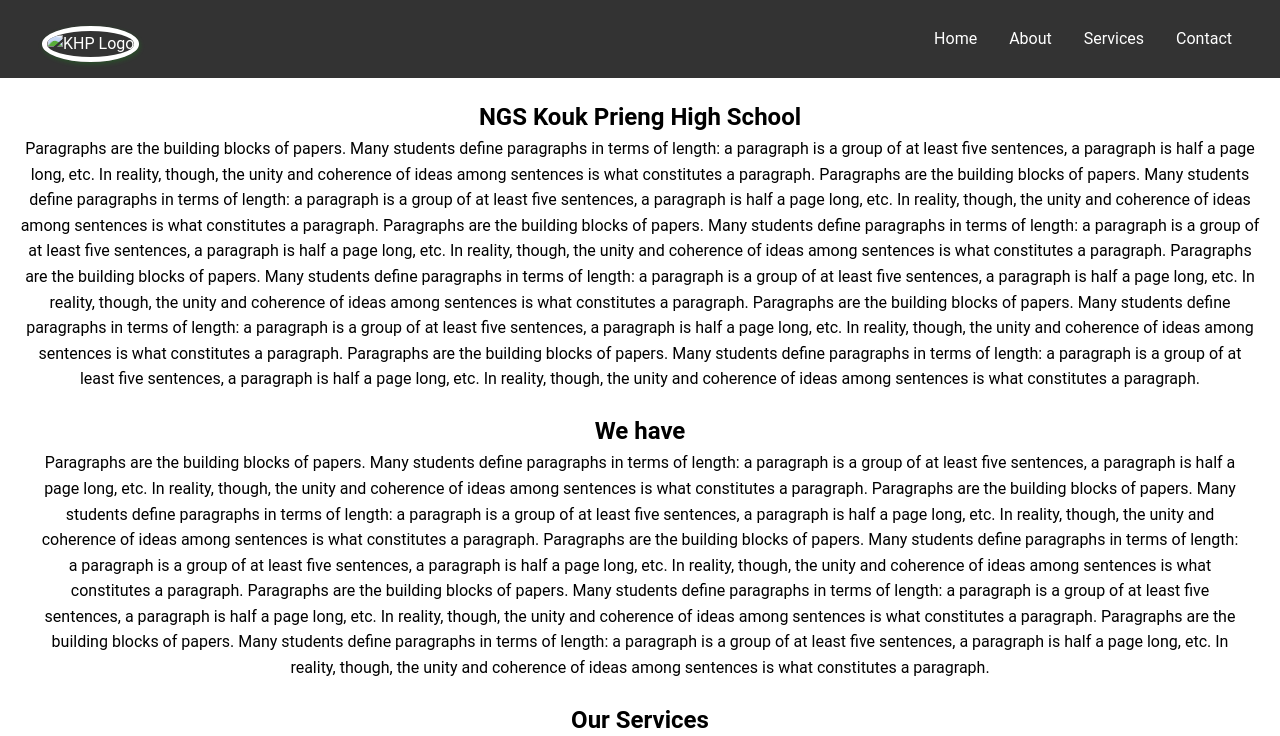
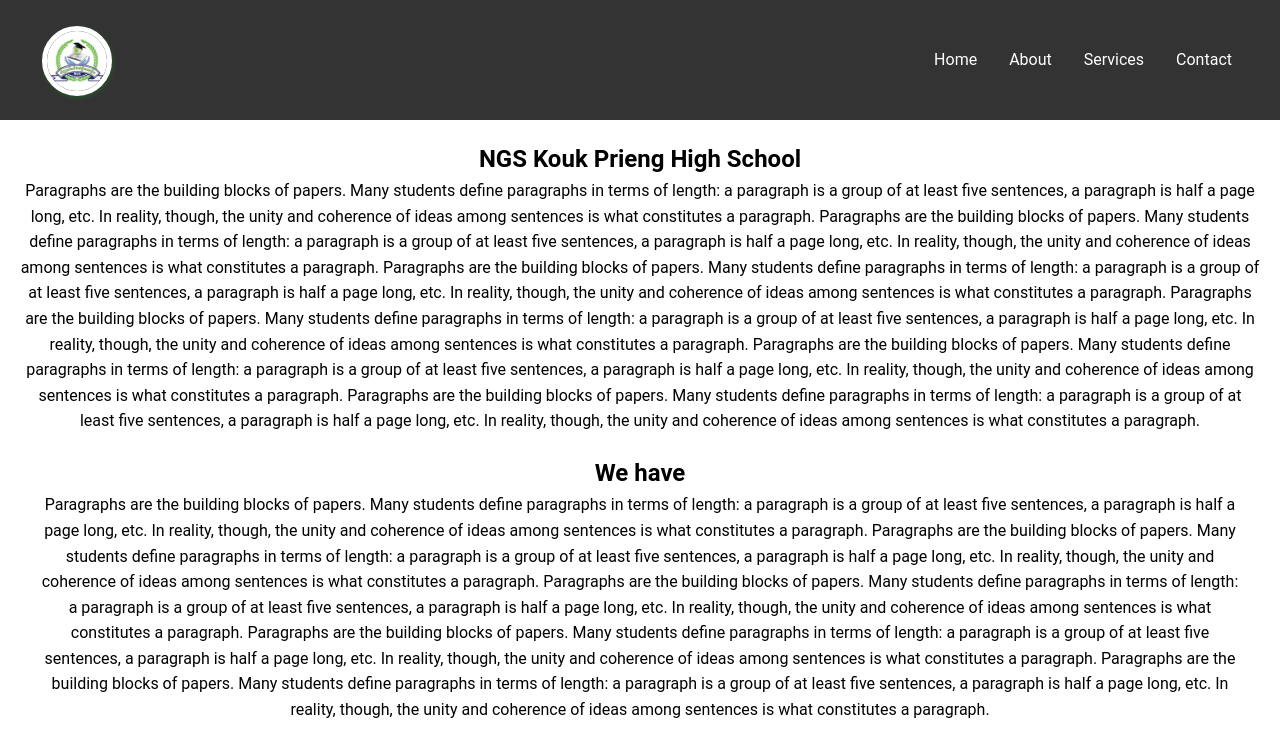
Before and after one commit to Iambot007/header-footer-animat, a plain HTML site: page index.html in a window 1280 px wide. Shown: the top 736 px of the page. Drawn offline with Linux system fonts and the light colour scheme.

Commit message:
Update index.html

```diff
--- a/index.html
+++ b/index.html
@@ -13,7 +13,7 @@
     <header class="header">
         <nav class="navbar">
             <div class="logo">
-                <img src="/Img/KHPlogo.jpg" alt="KHP Logo">
+                <img src="KHPlogo.jpg" alt="KHP Logo">
             </div>
             <ul class="nav-links">
                 <li><a href="#home">Home</a></li>
```
